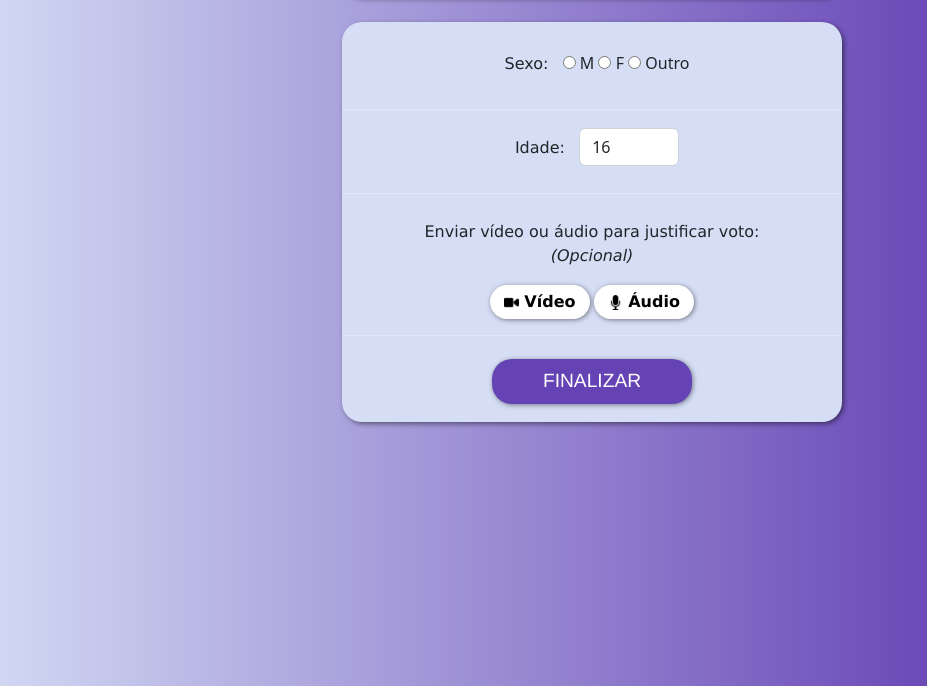
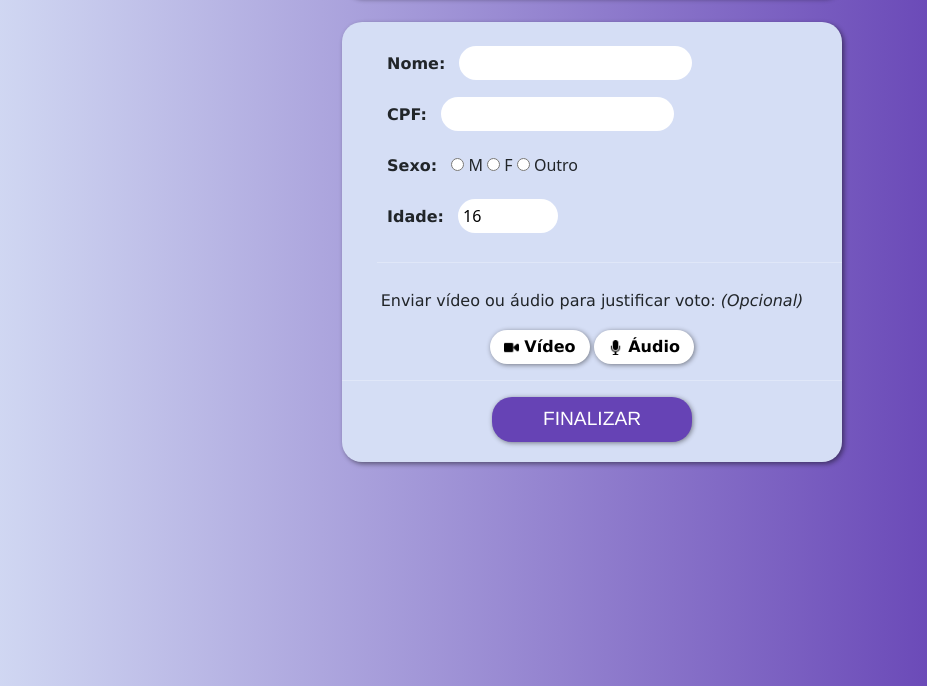
Before and after one commit to alicecabral/es-ii-vote-system, a plain HTML site: page frontend/dados.html in a window 1280 px wide. Shown: the part 114-800 px from the top of the page, without its empty margins (48-975 px from the left). Drawn offline with nearby package versions, Linux system fonts and the light colour scheme.

Commit message:
adding name and cpf on html

```diff
--- a/frontend/dados.html
+++ b/frontend/dados.html
@@ -13,37 +13,42 @@
             <h1>REGISTRO DE VOTO</h1>
         </div>
 
-        <div class="card" id="container">
-            <div>
-                <form>
+        <div class="card2" id="container2">
+            <form>
+                <div id="primeira_parte_form">
+                    <p class="texto2">Nome:</p>
+                    <input class="inputs" type='text' id='nome' name='nome'>
+
+                    <br/>
+
+                    <p class="texto2">CPF:</p>
+                    <input class="inputs" type="text" id="cpf" required>
+
+                    <br/>
+
                     <p class="texto2">Sexo:</p>
                     <input class="radio" type="radio" name="opcao" value="M"> M
                     <input class="radio" type="radio" name="opcao" value="F"> F
                     <input class="radio" type="radio" name="opcao" value="Outro"> Outro
-                </form>
-            </div>
 
-            <hr/>
+                    <br/>
 
-            <div>
-                <p class="texto2">Idade:</p>
-                <input type="number" id="idade" value="16" min="16" class="form-control" aria-describedby="button-addon2" maxlength>
-            </div>
+                    <p class="texto2">Idade:</p>
+                    <input class="inputs" type="number" id="idade" value="16" min="16" maxlength>
 
-            <hr/>
+                    <hr/>
+                </div>
 
-            <div>
-                <p class="texto3">Enviar vídeo ou áudio para justificar voto: <br/><i>(Opcional)</i></p>
+                <p class="texto3">Enviar vídeo ou áudio para justificar voto: <i>(Opcional)</i></p>
                 <button class="botoesJustificar"><img src="imagens/video.png" width="20">Vídeo</button>
                 <button class="botoesJustificar"><img src="imagens/audio.png" width="20">Áudio</button>
-            </div>
 
-            <hr/>
+                <hr/>
 
-            <a href="compartilhar.html">
-                <button type="submit" id="botaoFinalizar">FINALIZAR</button>
-            </a>
-
+                <a href="compartilhar.html">
+                    <button type="button" id="botaoFinalizar">FINALIZAR</button>
+                </a>
+            </form>
         </div>
 
         <script src="https://cdn.jsdelivr.net/npm/bootstrap@5.2.0-beta1/dist/js/bootstrap.bundle.min.js" integrity="sha384-pprn3073KE6tl6bjs2QrFaJGz5/SUsLqktiwsUTF55Jfv3qYSDhgCecCxMW52nD2" crossorigin="anonymous"></script>
--- a/frontend/style.css
+++ b/frontend/style.css
@@ -17,6 +17,19 @@ body {
     -moz-box-shadow: 2px 2px 5px 0px rgba(0,0,0,0.46);
 }
 
+.card2 {
+    background-color: #d5def5;
+    border-radius: 20px;
+    text-align: center;
+    width: 500px;
+    margin: auto;
+    border:none;
+    box-shadow: 2px 2px 5px 0px rgba(0,0,0,0.46);
+    -webkit-box-shadow: 2px 2px 5px 0px rgba(0,0,0,0.46);
+    -moz-box-shadow: 2px 2px 5px 0px rgba(0,0,0,0.46);
+    padding-top: 20px;
+}
+
 #titulo {
     margin-top: 50px;
     font-family:'Franklin Gothic Medium', 'Arial Narrow', Arial, sans-serif;
@@ -26,6 +39,11 @@ body {
 
 #container {
     height: 400px;
+    margin-top: 25px;
+}
+
+#container2 {
+    height: 440px;
     margin-top: 25px;
 }
 
@@ -42,6 +60,7 @@ body {
     padding: 10px;
     padding-bottom: 1px;
     display: inline-block;
+    font-weight: bold;
 }
 
 .texto3 {
@@ -112,10 +131,6 @@ hr{
     -moz-box-shadow: 1px 1px 5px 0px rgba(0,0,0,0.46);
 }
 
-form {
-    padding-top: 20px;
-}
-
 .radio {
     padding-left: 50px;
     display: inline-block;
@@ -134,3 +149,16 @@ img {
 a {
     margin: 7px;
 }
+
+.inputs{
+	width: 50%;
+	padding: 5px;
+	border: none;
+	border-radius: 25px;
+}
+
+#primeira_parte_form {
+    text-align: left;
+    padding-left: 35px;
+
+}
```
